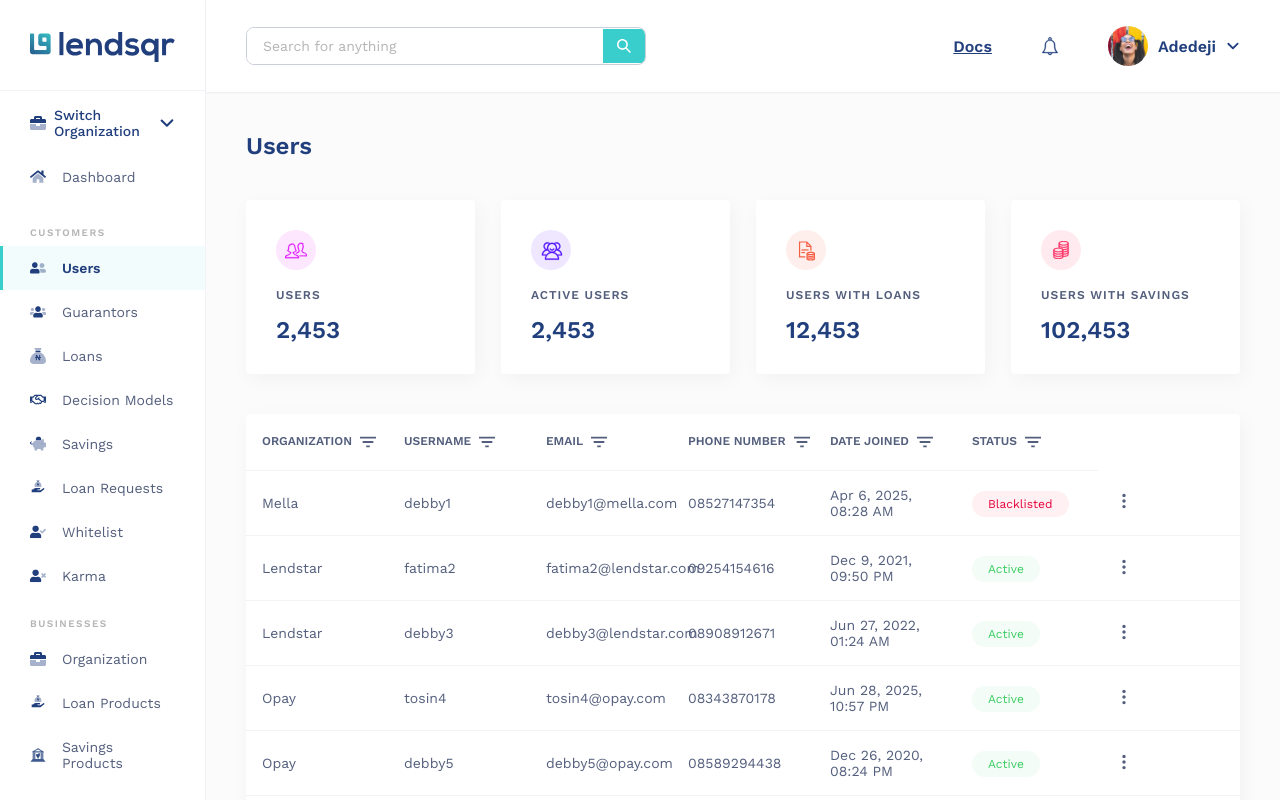
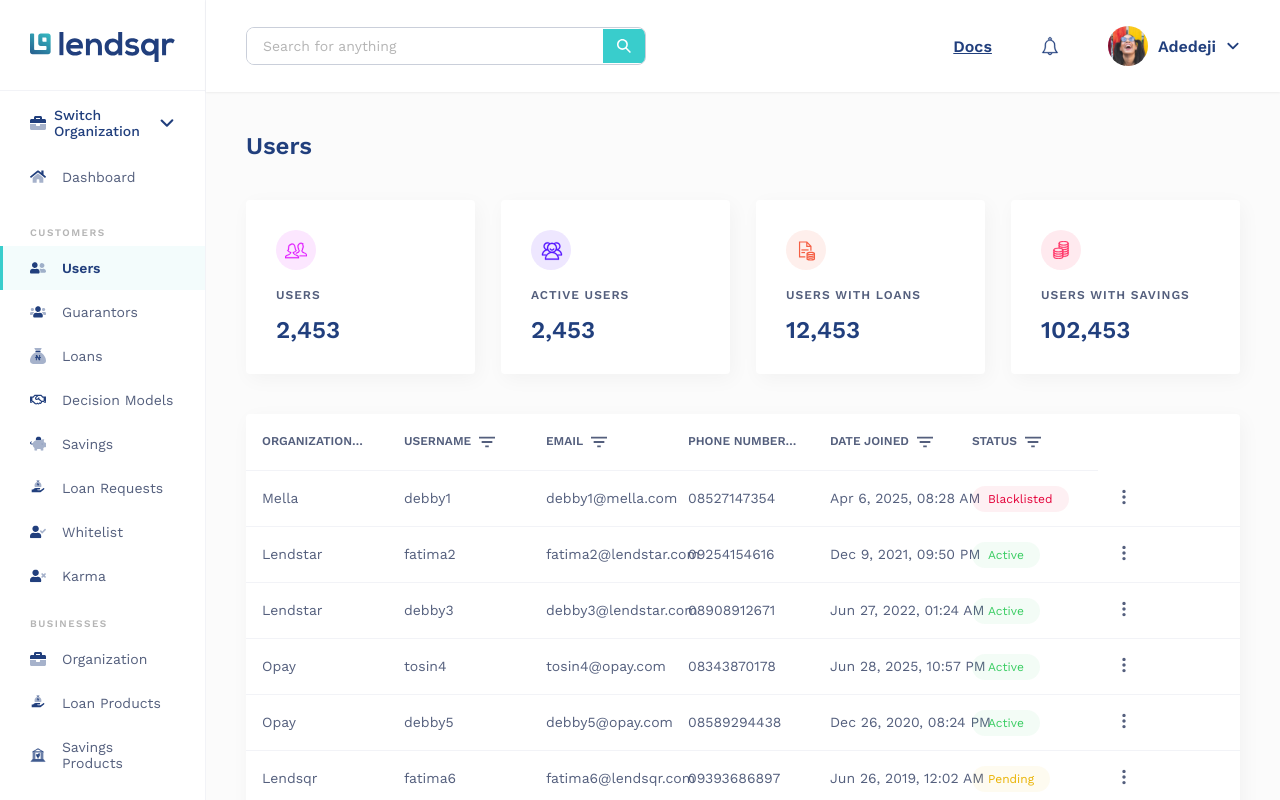
Before and after one commit to PeterAfif1/lendsqr-fe-test, a React (Vite) app: page /dashboard/users in a window 1280 px wide. Shown: the top 800 px of the page. Built offline with nearby package versions, Linux system fonts and the light colour scheme.

Commit message:
style: fix table column overlap and text wrapping

```diff
--- a/src/pages/Users/Users.scss
+++ b/src/pages/Users/Users.scss
@@ -61,6 +61,9 @@
       text-align: left;
       padding: 20px 16px;
       border-bottom: 1px solid rgba(33, 63, 125, 0.06);
+      white-space: nowrap;
+      overflow: hidden;
+      text-overflow: ellipsis;
     }
 
     td {
@@ -68,6 +71,8 @@
       color: $text-secondary;
       padding: 16px;
       border-bottom: 1px solid rgba(33, 63, 125, 0.06);
+      white-space: nowrap;
+      text-overflow: ellipsis;
     }
 
     tr:hover td {
```
